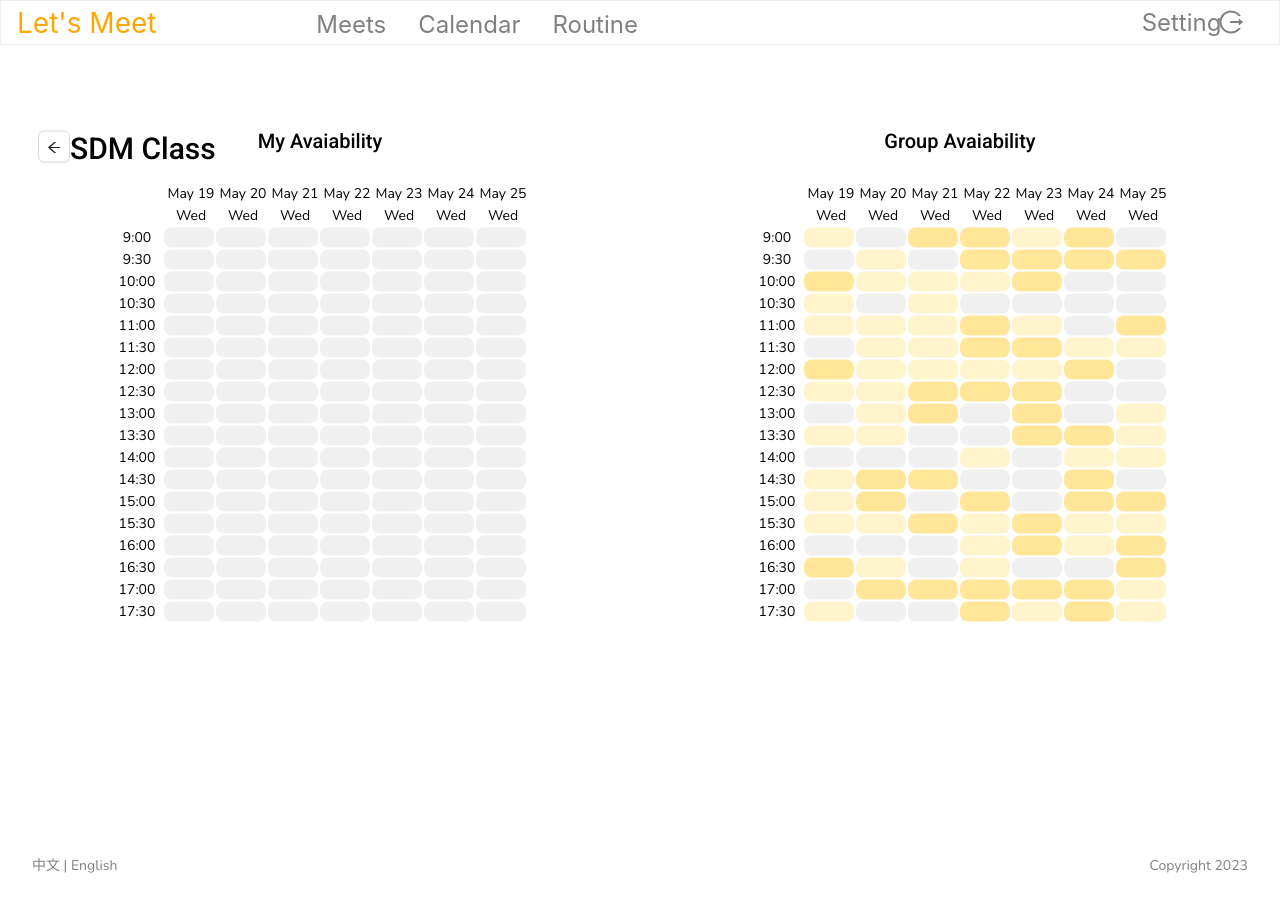
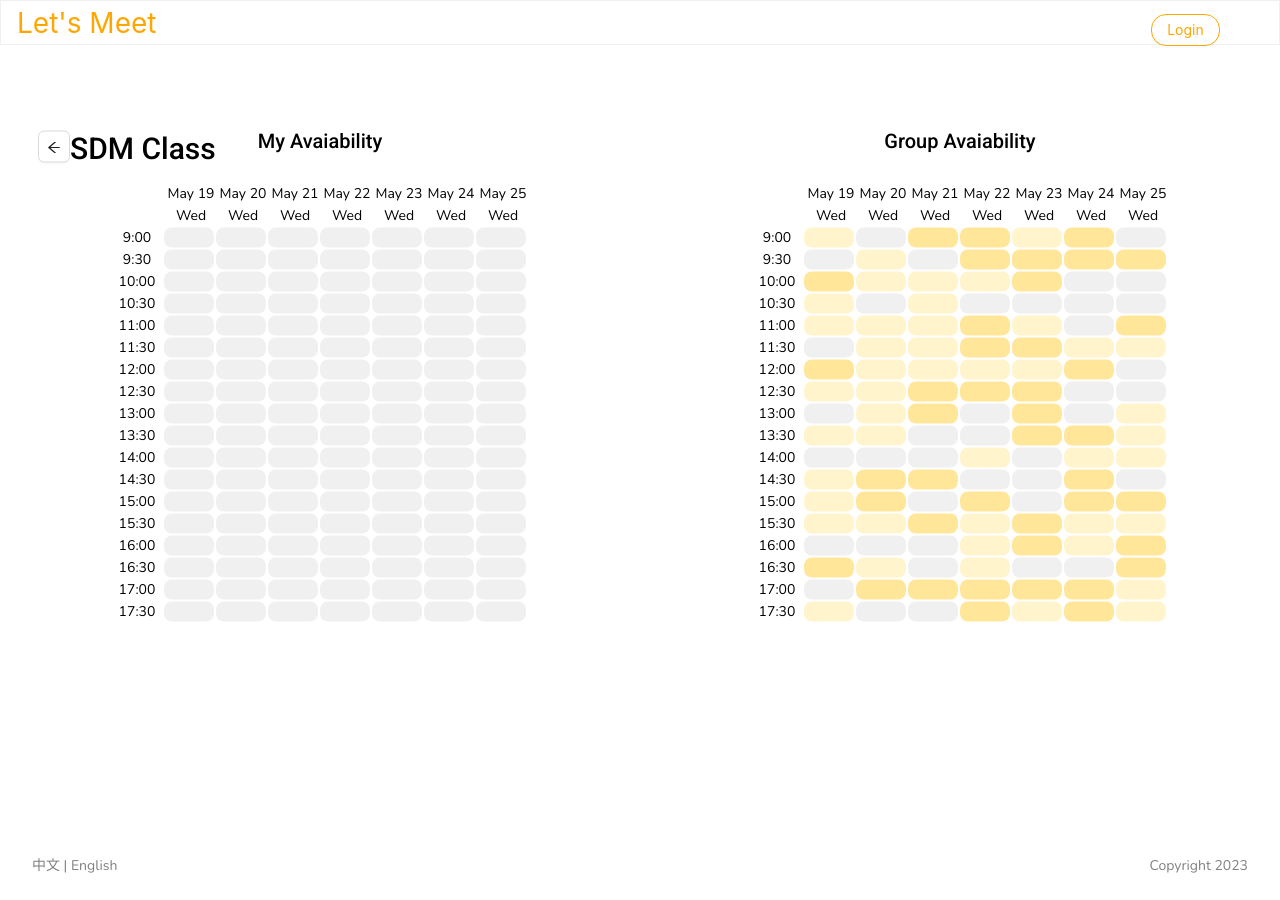
Before and after one commit to wsa-2002/Lets-Meet, a React (Create React App) app in the folder frontend/: page /voting in a window 1280 px wide. Built offline with nearby package versions, Linux system fonts and the light colour scheme.

Commit message:
voting header

```diff
--- a/frontend/src/containers/Voting.js
+++ b/frontend/src/containers/Voting.js
@@ -6,6 +6,7 @@ import { ArrowLeftOutlined } from "@ant-design/icons";
 import { Link, useNavigate } from "react-router-dom";
 import { useState, useEffect } from "react";
 import { Header, Header2 } from "../components/Header";
+import { useMeet } from "./hooks/useMeet";
 
 // createList 形式：{date: "May 19Wed", time: "9:00", available: false} 之後會加一格routine
 let createList = [
@@ -115,9 +116,9 @@ const addHexColor = (c1, c2) => {
 };
 
 const Voting = () => {
-  const [isLogin, setIsLogin] = useState(true); // 如果login會顯示header，沒有的話會顯示login
   const [block, setBlock] = useState(createList); // 每個timeblock存的資訊
   const navigate = useNavigate();
+  const { login } = useMeet();
 
   const handleMeet = () => {
     navigate("/meets");
@@ -172,7 +173,7 @@ const Voting = () => {
 
   return (
     <>
-      {isLogin ? <Header location="timeslot" /> : <Header2 />}
+      {login ? <Header location="timeslot" /> : <Header2 />}
       <div className="leftContainer" style={{ background: "white" }}>
         <FormWrapper>
           <Button
```
